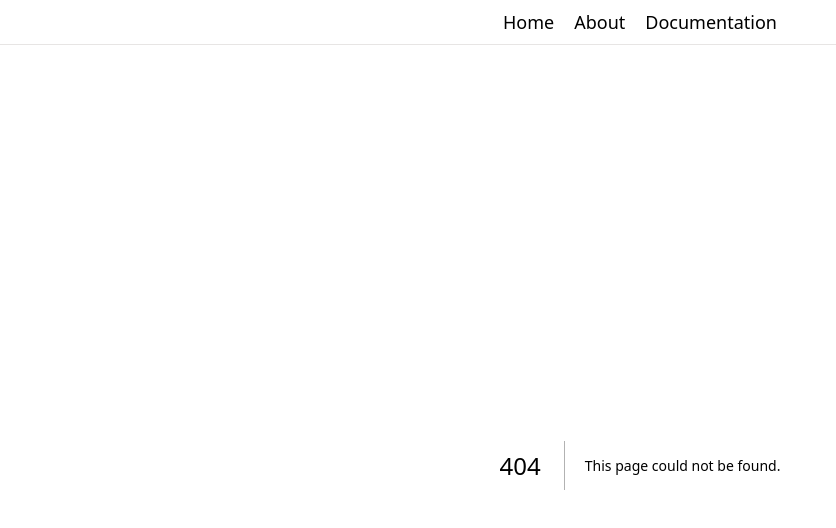
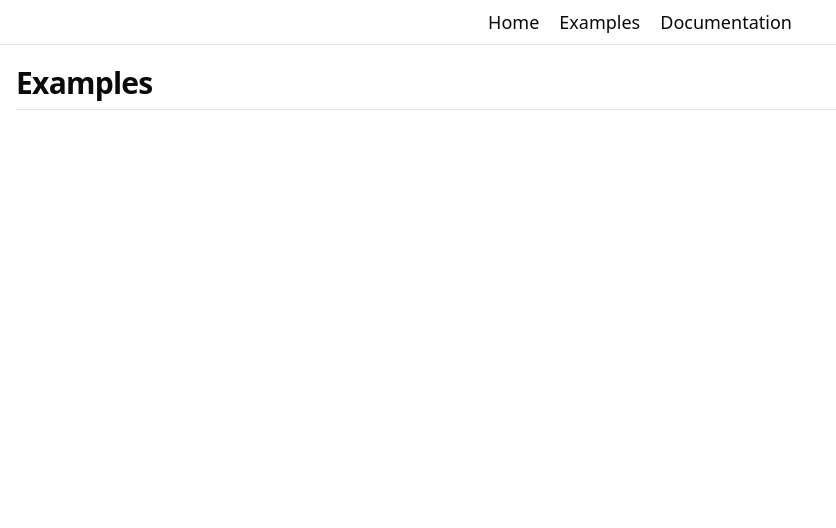
Before and after one commit to brhega/next-react-app, a Next.js app: page /examples in a window 1280 px wide. Before the commit this address had no page. Shown: the top 528 px of the page, without its empty margins (0-836 px from the left). Built offline with nearby package versions, Linux system fonts and the light colour scheme.

Commit message:
examples page

```diff
--- /dev/null
+++ b/app/examples/page.tsx
@@ -0,0 +1,14 @@
+import Link from "next/link";
+
+export default function ExamplesPage() {
+    return (
+        <div>
+            <h2 className="scroll-m-20 border-b pb-2 text-3xl font-semibold tracking-tight first:mt-0">
+                Examples
+            </h2>
+            <div className="my-4">
+
+            </div>
+        </div>
+    );
+}
--- a/components/nav-bar.tsx
+++ b/components/nav-bar.tsx
@@ -16,7 +16,7 @@ export default function NavBar() {
                             <NavigationMenuLink href="/" className="text-lg">Home</NavigationMenuLink>
                         </NavigationMenuItem>
                         <NavigationMenuItem>
-                            <NavigationMenuLink href="/about" className="text-lg">About</NavigationMenuLink>
+                            <NavigationMenuLink href="/examples" className="text-lg">Examples</NavigationMenuLink>
                         </NavigationMenuItem>
                         <NavigationMenuItem>
                             <NavigationMenuLink href="/documentation" className="text-lg">Documentation</NavigationMenuLink>
```
